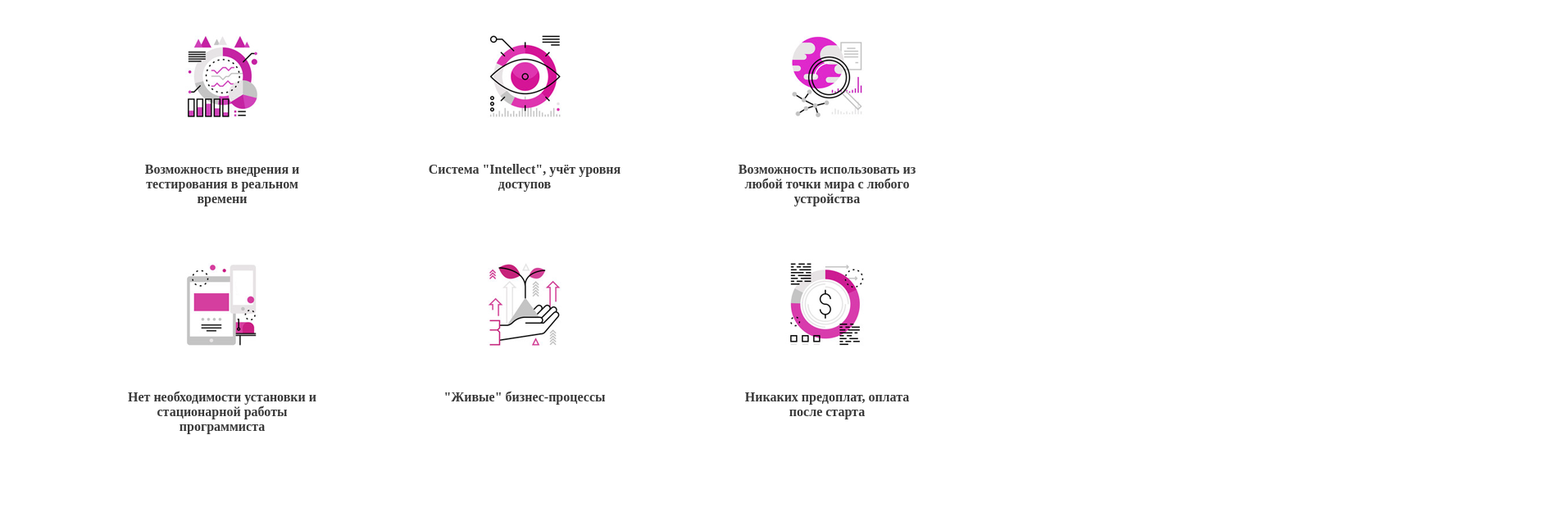
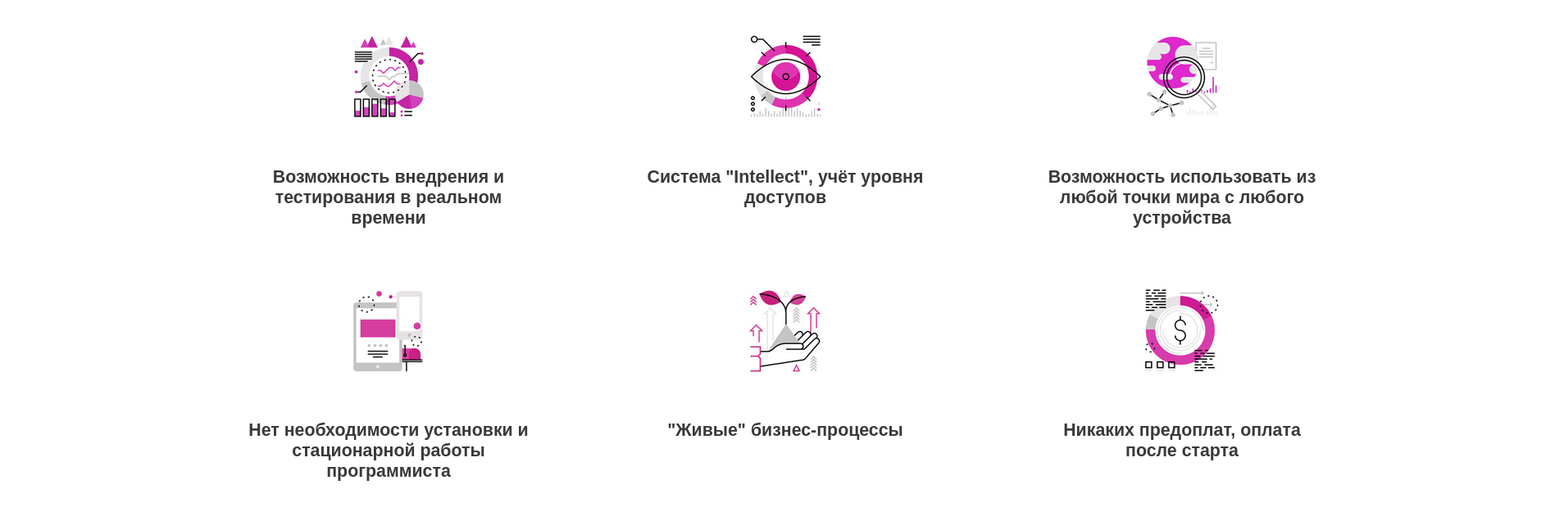
Before and after one commit to JuliaMats/homeworks, a plain HTML site: page lesson-6/index.html in a window 1280 px wide. Shown: the part 125-750 px from the top of the page at 82% size, 1908 px wide, since content can reach past the window. Drawn offline with Linux system fonts and the light colour scheme.

Commit message:
После исправления

```diff
--- a/lesson-6/css/main.css
+++ b/lesson-6/css/main.css
@@ -8,14 +8,18 @@ h1 {
     display: inline-block;
     margin: 10px 65px;
     vertical-align: top;
-    width: 235px;
+    width: 350px;
 }
 .subcontainer {
     text-align: center;
+    width: 1900px;
 }
 p {
     text-align: center;
     font-weight: bold;
+    font-family: Arial, Helvetica, sans-serif;
+    font-size: 16pt;
+
 }
 .title {
     color: #393939;
@@ -23,3 +27,6 @@ p {
 .word {
     color: #fd58b2;
 }
+.advantages {
+    text-align: center;
+}
```
